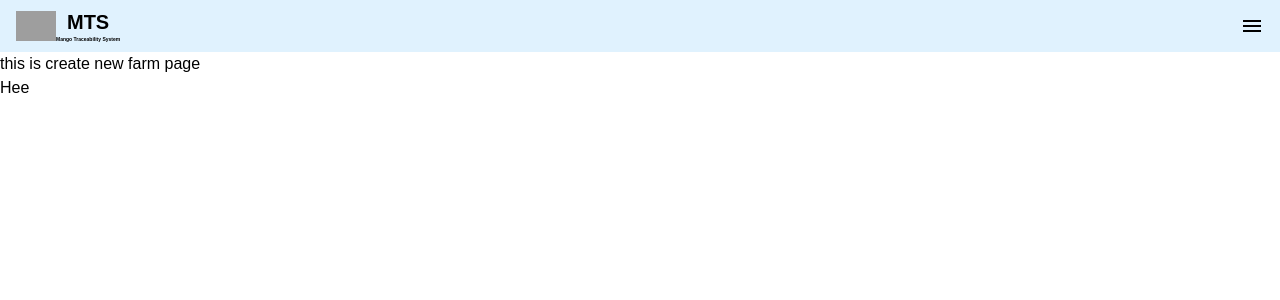
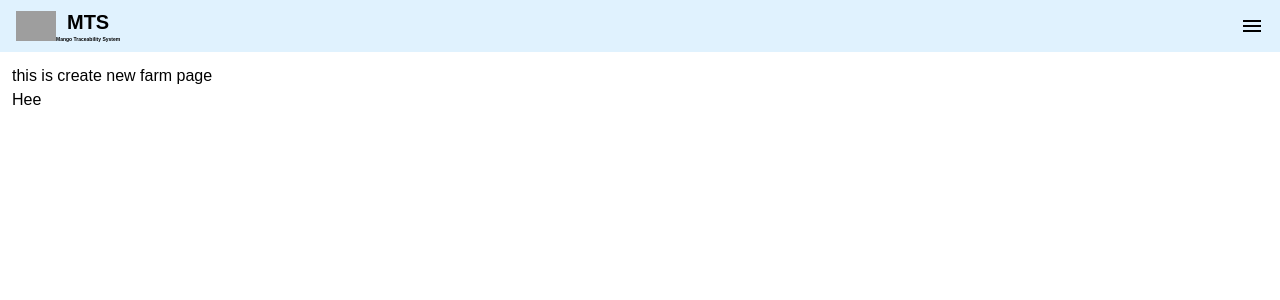
Before and after one commit to AmritHimanshu/Mango_Traceability_System, a Next.js app in the folder client/: page /farmer/farms/create-new-farm in a window 1280 px wide. Shown: the top 300 px of the page. Built offline with nearby package versions, Linux system fonts and the light colour scheme; grey boxes are pictures that could not be loaded; a web font is replaced by a local one.

Commit message:
Creating create new farm page

```diff
--- a/client/src/app/farmer/farms/create-new-farm/page.tsx
+++ b/client/src/app/farmer/farms/create-new-farm/page.tsx
@@ -4,7 +4,7 @@ import React from 'react';
 
 function page() {
   return (
-    <div>
+    <div className="px-3 py-3 min-h-[calc(100vh-56px)] relative">
       this is create new farm page
       <div>Hee</div>
     </div>
--- a/client/src/app/farmer/farms/page.tsx
+++ b/client/src/app/farmer/farms/page.tsx
@@ -1,6 +1,6 @@
 "use client";
 
-import React from "react";
+import React, { useState } from "react";
 import { useRouter } from "next/navigation";
 import { CREATE_FARM } from "@/utils/Paths/paths";
 import ListFarmCard from "@/app/components/farmer/components/ListFarmCard";
@@ -9,6 +9,8 @@ function page() {
   const BASE_URL = process.env.NEXT_PUBLIC_BASE_URL;
 
   const router = useRouter();
+
+  const [farms, setFarms] = useState([0]);
 
   const handleSelectedFarm = async (id: string) => {};
 
@@ -27,6 +29,7 @@ function page() {
         <div className="py-3 text-lg font-bold sticky top-[56px] bg-white text-center z-30">
           Your farms
         </div>
+        {farms.length !== 0 ? (
           <div className="space-y-3 mt-2">
             <ListFarmCard
               key="index1"
@@ -77,6 +80,9 @@ function page() {
               handleClick={handleSelectedFarm}
             />
           </div>
+        ) : (
+          <div className="text-center text-gray-500 my-2">No records found!</div>
+        )}
       </div>
     </div>
   );
```
Lines whose indentation alone changed are shown as unchanged.
